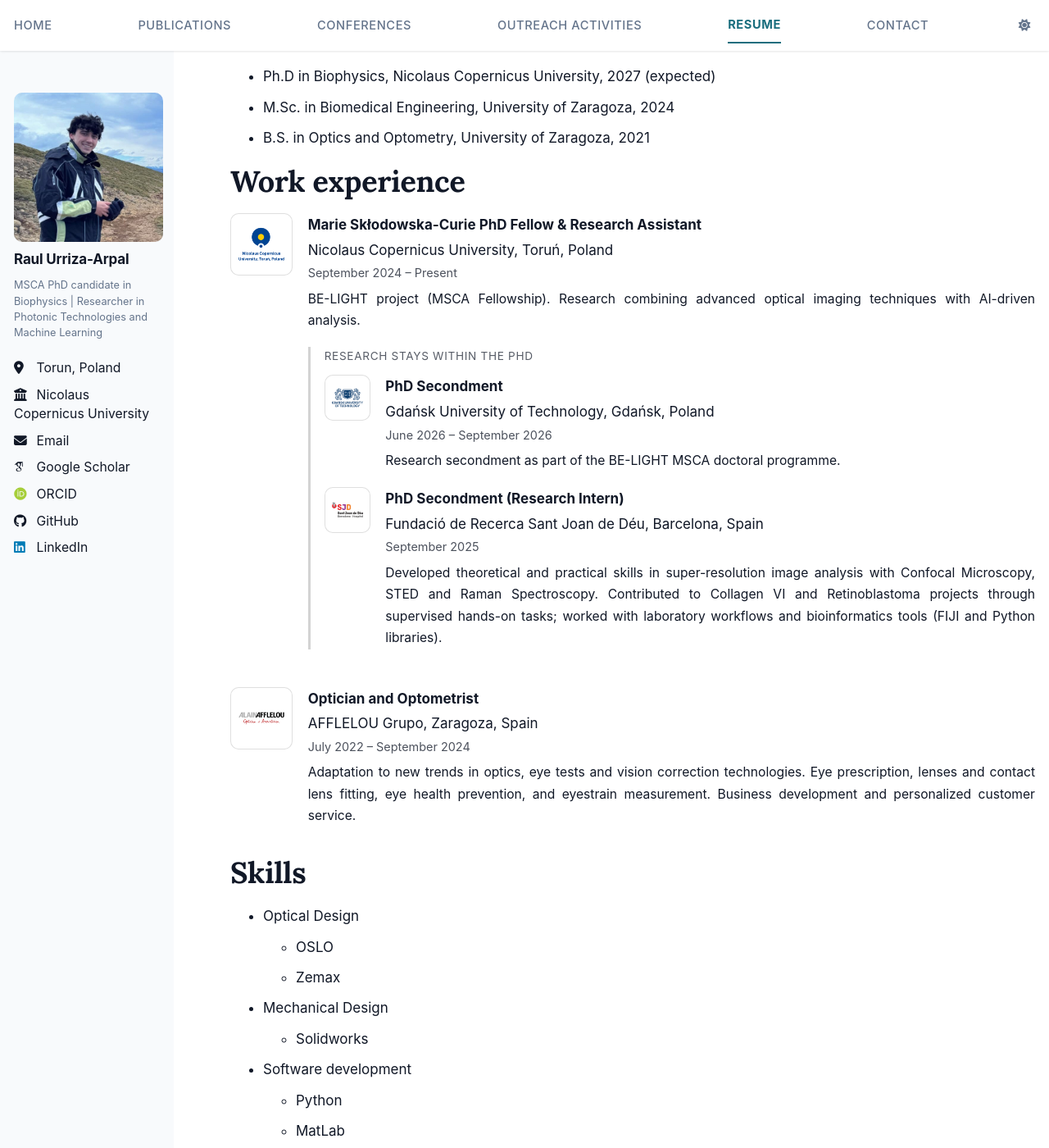
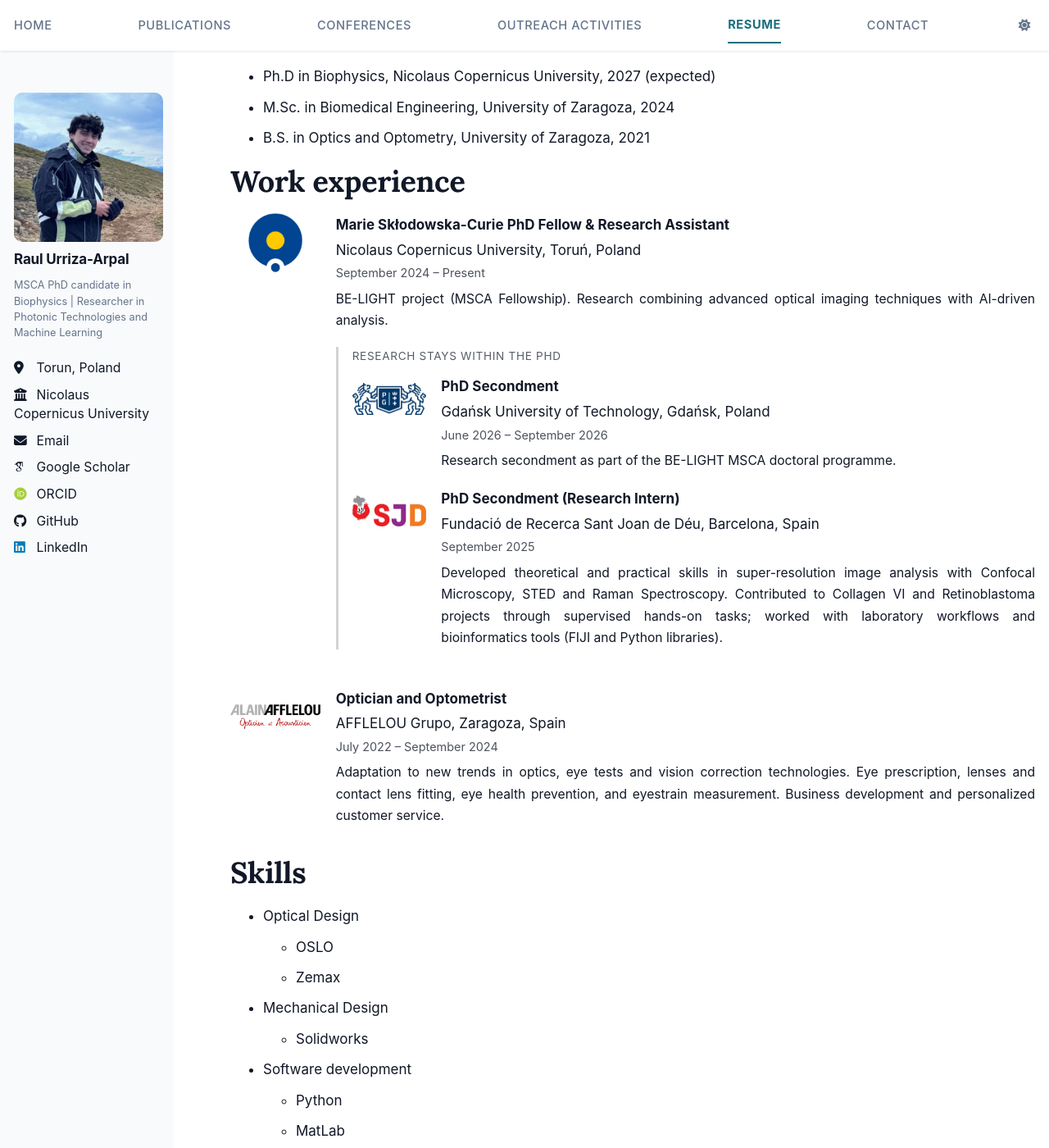
Before and after one commit to RaulUrriza/raulurriza.github.io, a Jekyll site: the page built from _pages/cv.md, in a window 1280 px wide and 1400 px high, scrolled down 519 px. Shown: the whole window at 82% size. Built offline with Jekyll 4.4.1, drawn with Linux system fonts in a browser that asks for light colours; some web fonts are replaced; a script bundle is joined from its source files by our own code; library files that are not in the unit come from our copies.

Commit message:
adaptation of logos

```diff
--- a/assets/css/main.scss
+++ b/assets/css/main.scss
@@ -50,13 +50,9 @@
   margin-bottom: 1.6em;
 }
 .xp__logo {
-  flex: 0 0 76px;
-  width: 76px;
-  height: 76px;
-  padding: 6px;
-  background: #fff;
-  border: 1px solid rgba(128,128,128,0.25);
-  border-radius: 10px;
+  flex: 0 0 110px;
+  width: 110px;
+  height: 72px;
   display: flex;
   align-items: center;
   justify-content: center;
@@ -80,8 +76,8 @@
   margin: 0 0 0.8em;
 }
 .xp__sub .xp { margin-bottom: 1.1em; }
-.xp__sub .xp__logo { flex-basis: 56px; width: 56px; height: 56px; }
+.xp__sub .xp__logo { flex-basis: 90px; width: 90px; height: 58px; }
 @media (max-width: 500px) {
-  .xp__logo { flex-basis: 54px; width: 54px; height: 54px; }
-  .xp__sub .xp__logo { flex-basis: 44px; width: 44px; height: 44px; }
+  .xp__logo { flex-basis: 76px; width: 76px; height: 52px; }
+  .xp__sub .xp__logo { flex-basis: 64px; width: 64px; height: 44px; }
 }
```
Also changed, not shown: images/logos/afflelou.png, images/logos/gdansk-tech.png, images/logos/ncu.png, images/logos/sjd.png.
